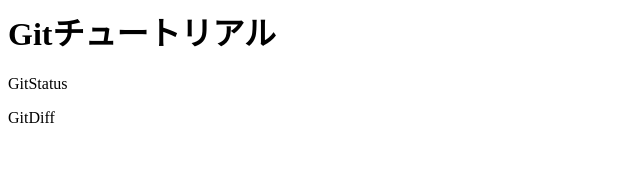
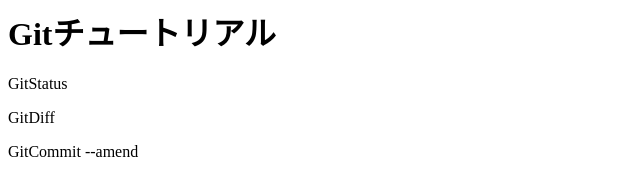
Before and after one commit to mihokomihoko/git_tutorial, a plain HTML site: page index.html in a window 1280 px wide. Shown: the whole page, without its empty margins (0-640 px from the left). Drawn offline with Linux system fonts and the light colour scheme.

Commit message:
git commit --amendを追追記しました

```diff
--- a/index.html
+++ b/index.html
@@ -1,3 +1,4 @@
 <h1>Gitチュートリアル</h1>
 <p>GitStatus</p>
 <p>GitDiff</p>
+<p>GitCommit --amend</p>
```
